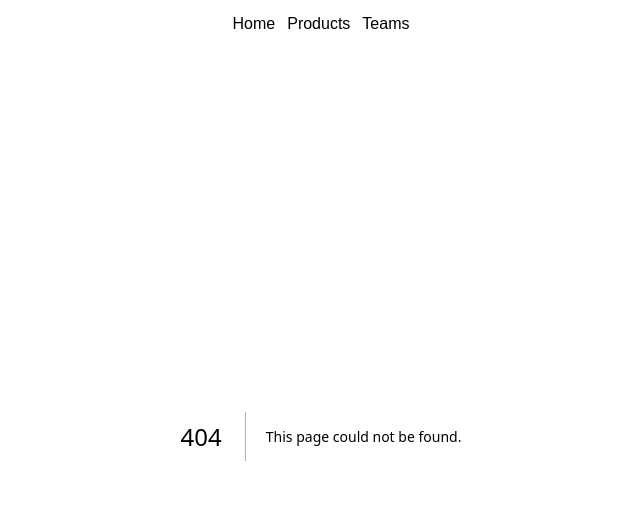
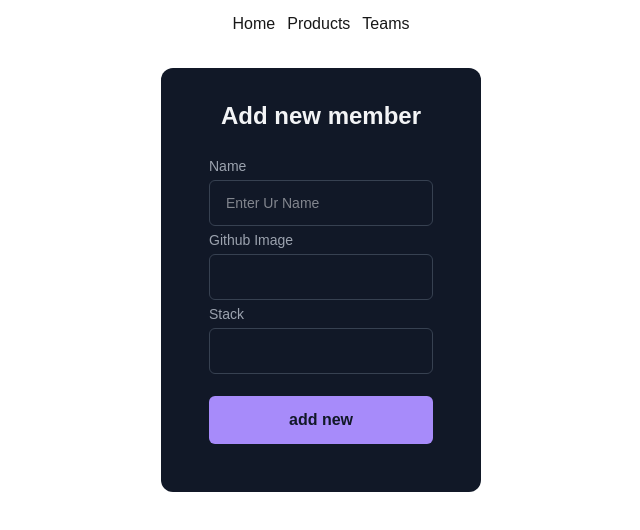
Before and after one commit to adzashel/next-project, a Next.js app: page /add in a window 1280 px wide. Before the commit this address had no page. Shown: the top 530 px of the page, without its empty margins (319-959 px from the left). Built offline with nearby package versions, Linux system fonts and the light colour scheme.

Commit message:
add new member form and add detail route

```diff
--- /dev/null
+++ b/app/[id]/page.tsx
@@ -0,0 +1,42 @@
+type teamData =  {
+    name: string;
+    avatar: string;
+    stack: string;
+    id: number;
+}
+
+
+const getMemberDetail = async(id : number) : Promise<teamData | null> => {
+    try {
+        const response = await fetch(`https://67e5832118194932a5865cf4.mockapi.io/teams/${id}`);
+        if(!response.ok ) {
+            return null;
+        }
+
+        const teamDetail = await response.json();
+        return teamDetail;
+    }catch(e) {
+        console.error("error while fetching", e);
+        return null;
+    }
+}
+
+
+const  detailPage = async ({ params } : { params : { id : number }} ) => {
+    const  team = await getMemberDetail(params.id);
+
+    if(!team) {
+       return <div>No member found</div>
+    }
+  return (
+    <div>
+    <h1>{team.name} Details</h1>
+    <img src={team.avatar} alt={team.name} />
+    <p>Stack: {team.stack}</p>
+
+  </div>
+
+  )
+}
+
+export default detailPage;
--- /dev/null
+++ b/app/add/page.tsx
@@ -0,0 +1,71 @@
+
+import { revalidatePath } from 'next/cache';
+import React from 'react'
+
+
+interface data  {
+    name : string | null,
+    avatar : string | null,
+    stack : string | null,
+    id : number | null
+}
+
+const apiEndpoint = "https://67e5832118194932a5865cf4.mockapi.io/teams";
+const add = () => {
+    const addNewMember = async(formData : FormData) => {
+        "use server"
+        const name = formData.get('name');
+        const avatar = formData.get('avatar');
+        const stack = formData.get('stack');
+
+        const response = await fetch(apiEndpoint , {
+            method : "POST",
+            headers : {
+                'Content-Type' : "Application/json",
+            },
+            body : JSON.stringify({ name , avatar , stack})
+        })
+
+        if(!response.ok) {
+            throw new Error('Failde to add');
+        }
+
+        const newMember = await response.json();
+        console.log(newMember);
+
+        revalidatePath('/teams');
+    }
+
+
+    return (
+<div className="container">
+            <div className="form-container">
+                <p className="title">Add new member</p>
+                <form className="form" action={ addNewMember }>
+                    <div className="input-group">
+                        <label htmlFor="username">Name</label>
+                        <input type="text" name="name" id="username" placeholder="Enter Ur Name" />
+                    </div>
+                    <div className="input-group">
+                        <label htmlFor="password">Github Image</label>
+                        <input type="text" name="avatar" id="password" placeholder="" />
+
+                    </div>
+                    <div className="input-group">
+                        <label htmlFor="password">Stack</label>
+                        <input type="text" name="stack" id="password" placeholder="" />
+                        <div className="forgot">
+                        </div>
+                    </div>
+                    <button className="sign">add new </button>
+                </form>
+
+
+            </div>
+
+        </div>
+
+    )
+}
+
+export default add;
--- /dev/null
+++ b/app/components/counter.tsx
@@ -0,0 +1,11 @@
+"use client"
+import React from 'react'
+
+const counter = () => {
+    const [count, setCount] = React.useState(0);
+    return (
+        <button onClick={() => setCount(count + 1)}>Clicked {count}</button>
+    )
+}
+
+export default counter;
--- a/app/globals.css
+++ b/app/globals.css
@@ -87,3 +87,265 @@ body {
   gap: 20px;
   margin: 1rem 3rem;
 }
+
+
+/* From Uiverse.io by Nawsome */
+.loader {
+  position: relative;
+  width: 240px;
+  height: 130px;
+  margin-bottom: 10px;
+  border: 1px solid var(--background);
+  padding: 15px;
+  background-color: var(--background);
+  overflow: hidden;
+  margin-left: 3rem !important;
+}
+
+.loader:after {
+  content: "";
+  position: absolute;
+  width: 100%;
+  height: 100%;
+  top: 0;
+  left: 0;
+  background: linear-gradient(110deg, rgba(227, 227, 227, 0) 0%, rgba(227, 227, 227, 0) 40%, rgba(227, 227, 227, 0.5) 50%, rgba(227, 227, 227, 0) 60%, rgba(227, 227, 227, 0) 100%);
+  animation: gradient-animation_2 1.2s linear infinite;
+}
+
+.loader .wrapper {
+  width: 100%;
+  height: 100%;
+  position: relative;
+}
+
+.loader .wrapper > div {
+  background-color: #cacaca;
+}
+
+.loader .circle {
+  width: 50px;
+  height: 50px;
+  border-radius: 50%;
+}
+
+.loader .button {
+  display: inline-block;
+  height: 32px;
+  width: 75px;
+}
+
+.loader .line-1 {
+  position: absolute;
+  top: 11px;
+  left: 58px;
+  height: 10px;
+  width: 100px;
+}
+
+.loader .line-2 {
+  position: absolute;
+  top: 34px;
+  left: 58px;
+  height: 10px;
+  width: 150px;
+}
+
+.loader .line-3 {
+  position: absolute;
+  top: 57px;
+  left: 0px;
+  height: 10px;
+  width: 100%;
+}
+
+.loader .line-4 {
+  position: absolute;
+  top: 80px;
+  left: 0px;
+  height: 10px;
+  width: 92%;
+}
+
+@keyframes gradient-animation_2 {
+  0% {
+    transform: translateX(-100%);
+  }
+
+  100% {
+    transform: translateX(100%);
+  }
+}
+form {
+  margin: 1em;
+}
+
+/* From Uiverse.io by Jaareet */
+.input {
+  font-family: -apple-system,BlinkMacSystemFont,"Segoe UI","Roboto","Oxygen","Ubuntu","Cantarell","Fira Sans","Droid Sans","Helvetica Neue",sans-serif;
+  font-weight: 500;
+  font-size: .8vw;
+  color: #fff;
+  background-color: rgb(28,28,30);
+  box-shadow: 0 0 .4vw rgba(0,0,0,0.5), 0 0 0 .15vw transparent;
+  border-radius: 0.4vw;
+  border: none;
+  outline: none;
+  padding: 0.4vw;
+  max-width: 190px;
+  transition: .4s;
+}
+
+.input:hover {
+  box-shadow: 0 0 0 .15vw rgba(135, 207, 235, 0.186);
+}
+
+.input:focus {
+  box-shadow: 0 0 0 .15vw skyblue;
+}
+
+/* From Uiverse.io by gharsh11032000 */
+.button {
+  cursor: pointer;
+  margin: 1em;
+  position: relative;
+  padding: 10px 24px;
+  font-size: 12px;
+  color: rgb(193, 163, 98);
+  border: 2px solid rgb(193, 163, 98);
+  border-radius: 34px;
+  background-color: transparent;
+  font-weight: 600;
+  transition: all 0.3s cubic-bezier(0.23, 1, 0.320, 1);
+  overflow: hidden;
+}
+
+/* From Uiverse.io by Yaya12085 */
+.container {
+  width: 100%;
+  display: flex;
+  justify-content: center;
+  align-items: center;
+  margin: 2em auto;
+}
+.form-container {
+  width: 320px;
+  border-radius: 0.75rem;
+  background-color: rgba(17, 24, 39, 1);
+  padding: 2rem;
+  color: rgba(243, 244, 246, 1);
+}
+
+.title {
+  text-align: center;
+  font-size: 1.5rem;
+  line-height: 2rem;
+  font-weight: 700;
+}
+
+.form {
+  margin-top: 1.5rem;
+}
+
+.input-group {
+  margin-top: 0.25rem;
+  font-size: 0.875rem;
+  line-height: 1.25rem;
+}
+
+.input-group label {
+  display: block;
+  color: rgba(156, 163, 175, 1);
+  margin-bottom: 4px;
+}
+
+.input-group input {
+  width: 100%;
+  border-radius: 0.375rem;
+  border: 1px solid rgba(55, 65, 81, 1);
+  outline: 0;
+  background-color: rgba(17, 24, 39, 1);
+  padding: 0.75rem 1rem;
+  color: rgba(243, 244, 246, 1);
+}
+
+.input-group input:focus {
+  border-color: rgba(167, 139, 250);
+}
+
+.forgot {
+  display: flex;
+  justify-content: flex-end;
+  font-size: 0.75rem;
+  line-height: 1rem;
+  color: rgba(156, 163, 175,1);
+  margin: 8px 0 14px 0;
+}
+
+.forgot a,.signup a {
+  color: rgba(243, 244, 246, 1);
+  text-decoration: none;
+  font-size: 14px;
+}
+
+.forgot a:hover, .signup a:hover {
+  text-decoration: underline rgba(167, 139, 250, 1);
+}
+
+.sign {
+  display: block;
+  width: 100%;
+  background-color: rgba(167, 139, 250, 1);
+  padding: 0.75rem;
+  text-align: center;
+  color: rgba(17, 24, 39, 1);
+  border: none;
+  border-radius: 0.375rem;
+  font-weight: 600;
+}
+
+.social-message {
+  display: flex;
+  align-items: center;
+  padding-top: 1rem;
+}
+
+.line {
+  height: 1px;
+  flex: 1 1 0%;
+  background-color: rgba(55, 65, 81, 1);
+}
+
+.social-message .message {
+  padding-left: 0.75rem;
+  padding-right: 0.75rem;
+  font-size: 0.875rem;
+  line-height: 1.25rem;
+  color: rgba(156, 163, 175, 1);
+}
+
+.social-icons {
+  display: flex;
+  justify-content: center;
+}
+
+.social-icons .icon {
+  border-radius: 0.125rem;
+  padding: 0.75rem;
+  border: none;
+  background-color: transparent;
+  margin-left: 8px;
+}
+
+.social-icons .icon svg {
+  height: 1.25rem;
+  width: 1.25rem;
+  fill: #fff;
+}
+
+.signup {
+  text-align: center;
+  font-size: 0.75rem;
+  line-height: 1rem;
+  color: rgba(156, 163, 175, 1);
+}
--- a/app/layout.tsx
+++ b/app/layout.tsx
@@ -15,7 +15,7 @@ const geistMono = Geist_Mono({
 
 
 export const metadata: Metadata = {
-  title: "Create Next App",
+  title: "Nextjs Application",
   description: "Generated by create next app",
 };
 
--- a/app/page.tsx
+++ b/app/page.tsx
@@ -1,5 +1,5 @@
 import Image from "next/image";
-
+import Counter from "./components/counter";
 export default function Home() {
   return (
     <div className="grid grid-rows-[20px_1fr_20px] items-center justify-items-center min-h-screen p-8 pb-20 gap-16 sm:p-20 font-[family-name:var(--font-geist-sans)]">
@@ -12,6 +12,7 @@ export default function Home() {
           height={38}
           priority
         />
+        <Counter/>
         <ol className="list-inside list-decimal text-sm/6 text-center sm:text-left font-[family-name:var(--font-geist-mono)]">
           <li className="mb-2 tracking-[-.01em]">
             Get started by editing{" "}
--- /dev/null
+++ b/app/teams/loading.tsx
@@ -0,0 +1,15 @@
+ const Loading = () => {
+    return (
+<div className="loader">
+  <div className="wrapper">
+    <div className="circle"></div>
+    <div className="line-1"></div>
+    <div className="line-2"></div>
+    <div className="line-3"></div>
+    <div className="line-4"></div>
+  </div>
+</div>
+    )
+}
+
+export default Loading;
--- a/app/teams/page.tsx
+++ b/app/teams/page.tsx
@@ -1,29 +1,49 @@
+import Link from "next/link";
+
 type teamData = {
-    name: string,
-    avatar: string,
-    stack: string,
-    id: number,
-}
+  name: string;
+  avatar: string;
+  stack: string;
+  id: number;
+};
 
 const apiEndpoint = "https://67e5832118194932a5865cf4.mockapi.io/teams";
 
 const teams = async () => {
-    await new Promise(resolve => setTimeout(resolve , 1500))
+  try {
+    // Remove setTimeout in production
+    await new Promise((resolve) => setTimeout(resolve, 1500));
+
     const team = await fetch(apiEndpoint);
-    const datas = await team.json();
+
+    if (!team.ok) {
+      throw new Error(`HTTP error! status: ${team.status}`);
+    }
+
+    const datas: teamData[] = await team.json();
 
     return (
+      <>
+        <Link href="/add" className="button">
+          Add new member
+        </Link>
         <div className="card-container mt-5 ml-5">
-            {datas.map((data: teamData) => (
-                <div className="card">
-                    <img src={data.avatar} className="card-image" alt="" />
-                    <div className="category"> {data.name} </div>
-                    <div className="heading">{data.stack}
-                    </div>
-                </div>
-            ))}
+          {datas.map((data) => (
+            <div className="card" key={data.id}>
+              <img src={data.avatar} className="card-image" alt={data.name} />
+              <Link className="category" href={`/${data.id}`}>
+                {data.name}
+              </Link>
+              <div className="heading">{data.stack}</div>
+            </div>
+          ))}
         </div>
-    )
-}
+      </>
+    );
+  } catch (error) {
+    console.error("Error fetching teams:", error);
+    return <div>Failed to load teams.</div>; // Or handle the error gracefully
+  }
+};
 
 export default teams;
```
